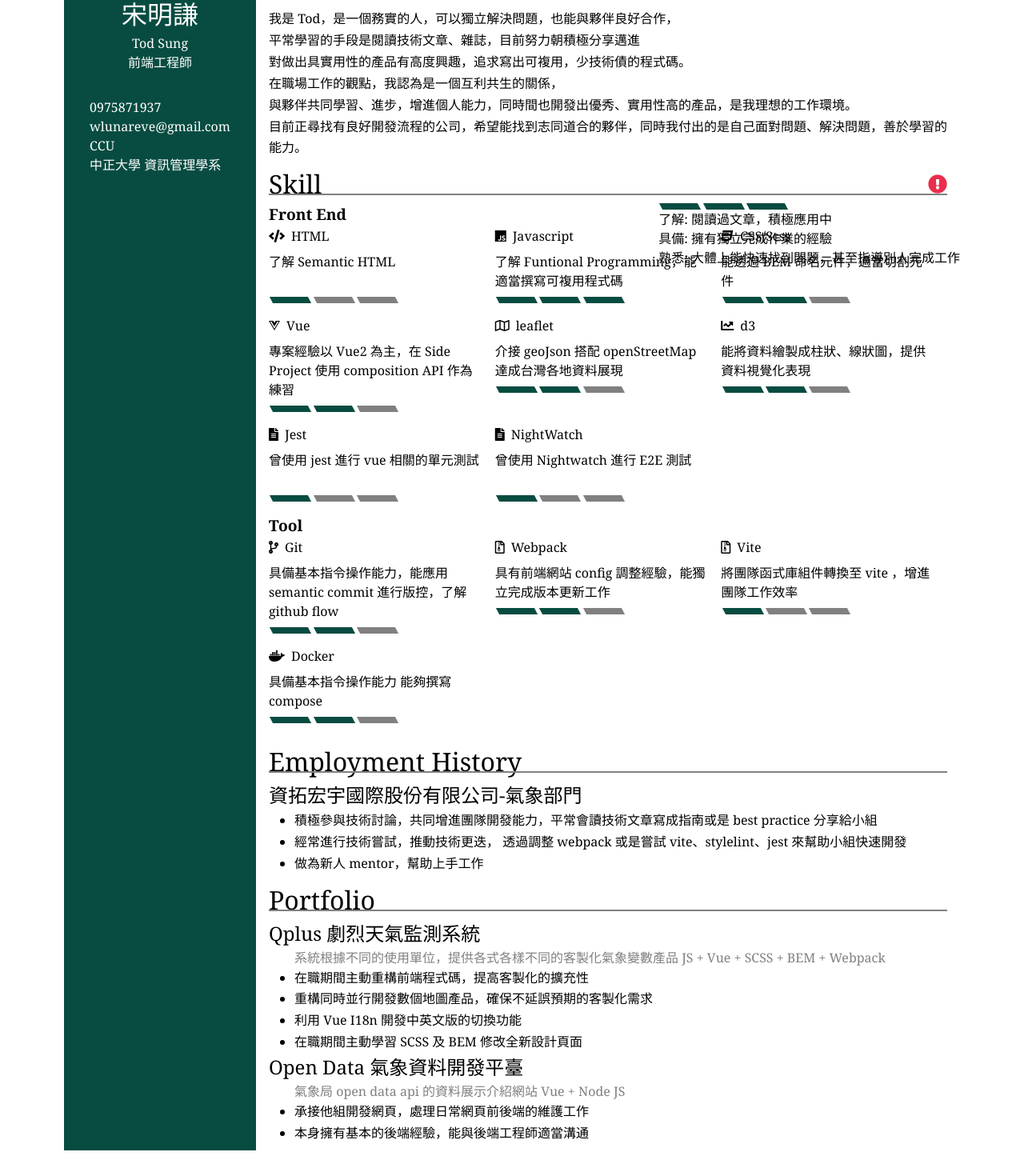
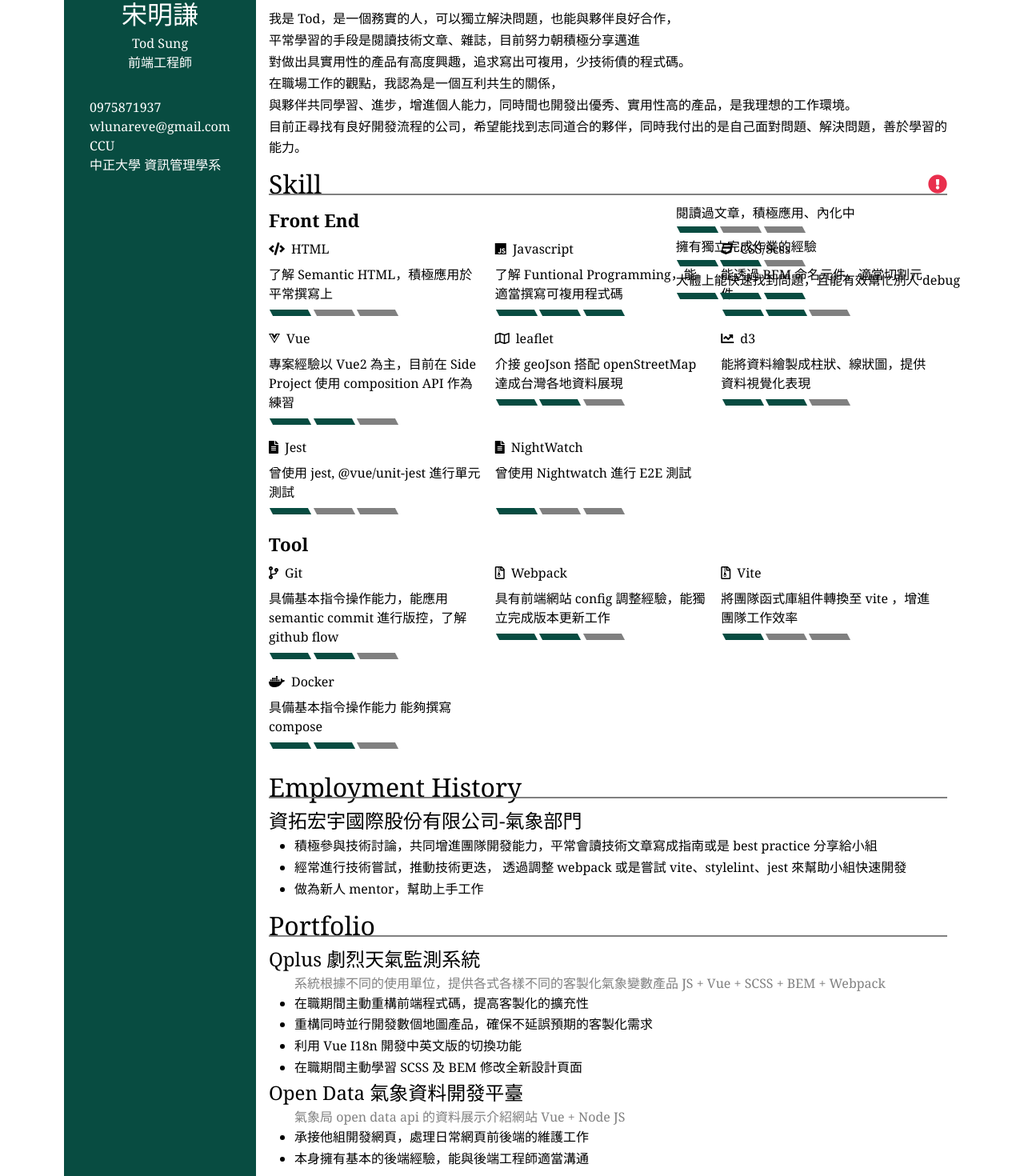
Before and after one commit to wlunareve/archive-wlunareve.github.io, a Vue app in the folder code/: page / in a window 1280 px wide. Shown: the part 89-1559 px from the top of the page at 80% size. Before the commit the page ends 1527 px from the top, so only its background shows below. Built offline with nearby package versions, Linux system fonts and the light colour scheme.

Commit message:
feat: modify content add project link

```diff
--- a/code/src/components/cv/article.vue
+++ b/code/src/components/cv/article.vue
@@ -1,6 +1,17 @@
 <template>
   <div class="article">
-    <h2 class="article__title">
+    <a v-if="titleLink"
+      :href="titleLink"
+      target="_blank"
+      rel="noopener noreferrer"
+    >
+      <h2 class="article__title">
+        {{ title }}
+      </h2>
+    </a>
+    <h2 v-else
+      class="article__title"
+    >
       {{ title }}
     </h2>
     <p class="article__subtitle">
@@ -27,6 +38,11 @@
       },
 
       subtitle: {
+        type: String,
+        default: '',
+      },
+
+      titleLink: {
         type: String,
         default: '',
       },
--- a/code/src/components/cv/content.vue
+++ b/code/src/components/cv/content.vue
@@ -25,15 +25,33 @@
       <div v-if="isShowSkillExplanation"
         class="skill__explanation"
       >
+        <span>閱讀過文章，積極應用、內化中</span>
+        <div class="skill__level">
+          <div v-for="(levelItem, index) in [...Array(3)]"
+            :key="index"
+            class="skill__level-item"
+            :class="{
+              'skill__level-item--active': index <= 0
+            }"
+          />
+        </div>
+        <span>擁有獨立完成作業的經驗</span>
+        <div class="skill__level">
+          <div v-for="(levelItem, index) in [...Array(3)]"
+            :key="index"
+            class="skill__level-item"
+            :class="{
+              'skill__level-item--active': index <= 1
+            }"
+          />
+        </div>
+        <span>大體上能快速找到問題，且能有效幫忙別人 debug</span>
         <div class="skill__level">
           <div v-for="(levelItem, index) in [...Array(3)]"
             :key="index"
             class="skill__level-item skill__level-item--active"
           />
         </div>
-        <span>了解: 閱讀過文章，積極應用中</span>
-        <span>具備: 擁有獨立完成作業的經驗</span>
-        <span>熟悉: 大體上能快速找到問題，甚至指導別人完成工作</span>
       </div>
       <h2 class="skill__title">
         Front End
@@ -81,6 +99,7 @@
       </h1>
       <Article
         title="Qplus 劇烈天氣監測系統"
+        title-link="https://qpeplus.cwb.gov.tw/pub/"
         subtitle="系統根據不同的使用單位，提供各式各樣不同的客製化氣象變數產品 JS + Vue + SCSS + BEM + Webpack"
         :li-contents="[
           '在職期間主動重構前端程式碼，提高客製化的擴充性',
@@ -91,6 +110,7 @@
       />
       <Article
         title="Open Data 氣象資料開發平臺"
+        title-link="https://opendata.cwb.gov.tw/index"
         subtitle="氣象局 open data api 的資料展示介紹網站 Vue + Node JS"
         :li-contents="[
           '承接他組開發網頁，處理日常網頁前後端的維護工作',
@@ -126,7 +146,7 @@
       const frontEndSkills = [
         {
           name: 'HTML',
-          description: '了解 Semantic HTML',
+          description: '了解 Semantic HTML，積極應用於平常撰寫上',
           level: 1,
           icon: {
             source: 'fas',
@@ -153,7 +173,7 @@
         },
         {
           name: 'Vue',
-          description: '專案經驗以 Vue2 為主，在 Side Project 使用 composition API 作為練習',
+          description: '專案經驗以 Vue2 為主，目前在 Side Project 使用 composition API 作為練習',
           level: 2,
           icon: {
             source: 'fab',
@@ -180,7 +200,7 @@
         },
         {
           name: 'Jest',
-          description: '曾使用 jest 進行 vue 相關的單元測試',
+          description: '曾使用 jest, @vue/unit-jest 進行單元測試',
           level: 1,
           icon: {
             source: 'fas',
@@ -318,11 +338,13 @@
       right: 0;
       display: flex;
       flex-direction: column;
+      row-gap: .3rem;
     }
 
     &__title {
-      font-size: 1.2rem;
+      font-size: 1.4rem;
       font-weight: bold;
+      line-height: 2;
     }
 
     &__wrapper {
```
